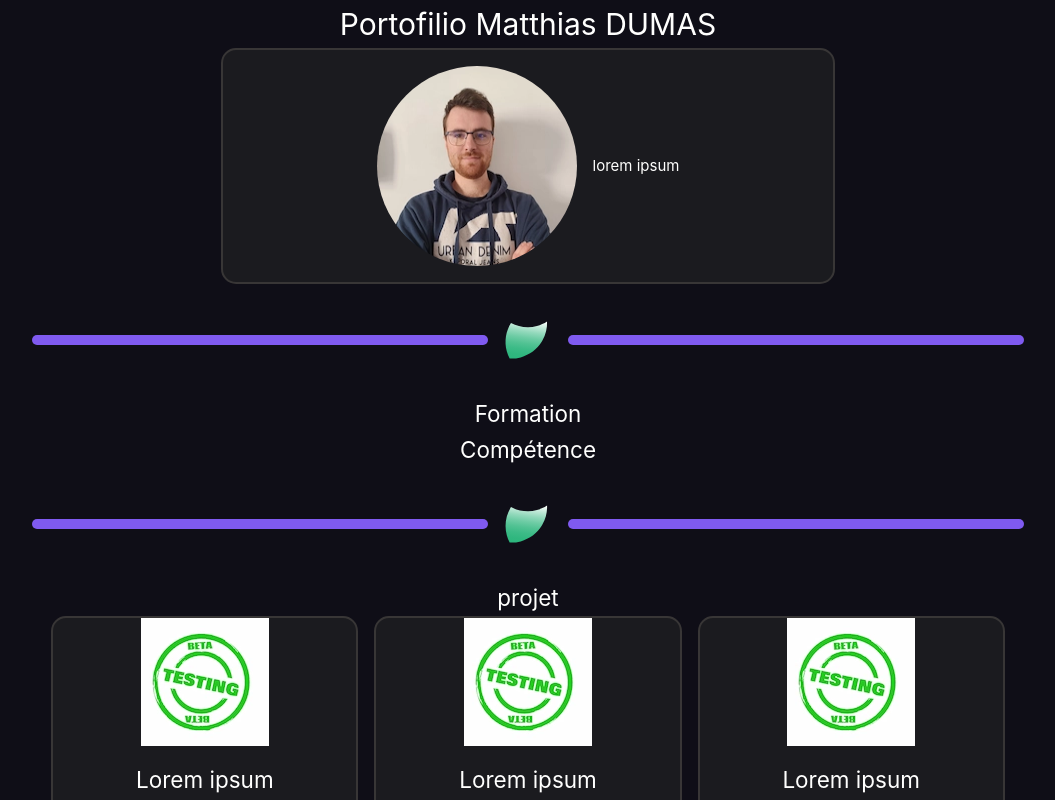
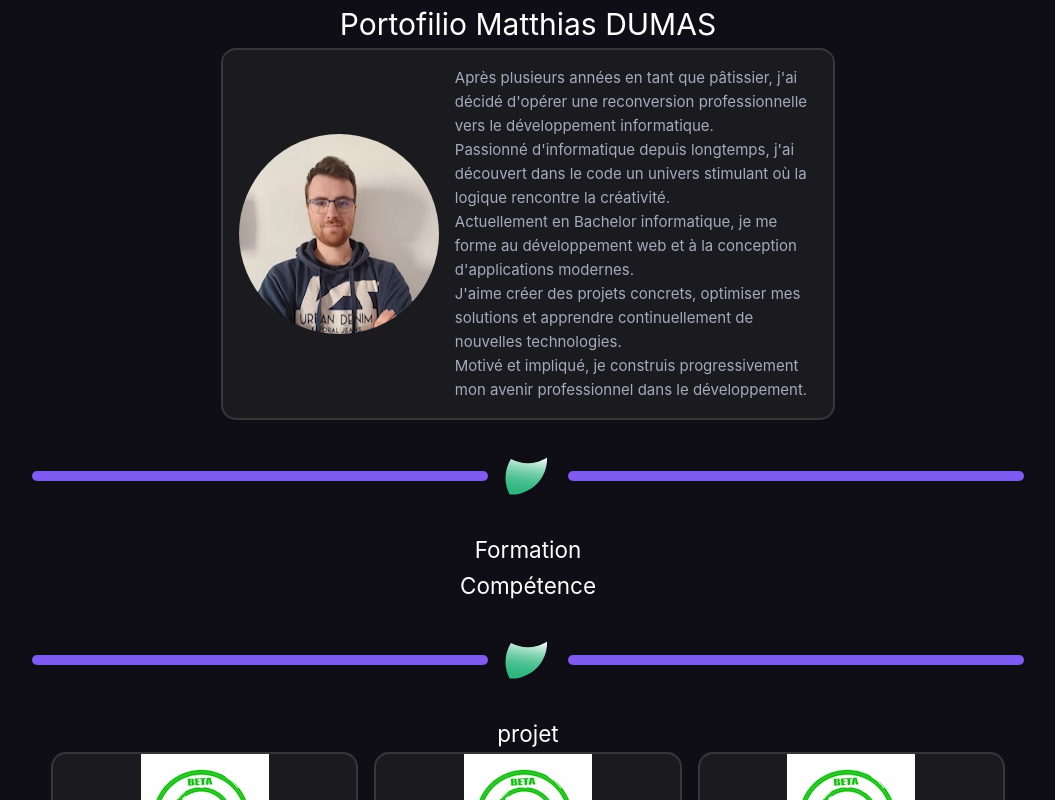
Before and after one commit to Matth-kaiton/portfolio, a Vue app: page / in a window 1280 px wide. Shown: the top 800 px of the page, without its empty margins (112-1167 px from the left). Built offline with nearby package versions, Linux system fonts and the light colour scheme.

Commit message:
about me ok reste css

```diff
--- a/src/App.vue
+++ b/src/App.vue
@@ -5,9 +5,6 @@ import Contact from './components/molecules/Contact.vue';
 import Intro from './components/molecules/Intro.vue';
 import Spliter from './components/molecules/Spliter.vue';
 import projects from "@/data/projects.json";
-
-var text = "lorem ipsum"
-
 </script>
 
 <template>
@@ -15,7 +12,7 @@ var text = "lorem ipsum"
     </header>
     <main>
       <h1>Portofilio Matthias DUMAS</h1>
-      <Intro  :content=text />
+      <Intro/>
       <Spliter/>
       <h2>Formation</h2>
       <h2>Compétence</h2>
--- a/src/components/molecules/Intro.vue
+++ b/src/components/molecules/Intro.vue
@@ -1,16 +1,13 @@
 <script setup>
 import ProfilePicture from '../atoms/ProfilePicture.vue';
+import content from "@/data/content.json";
+</script>
 
-    defineProps({
-    content : {
-        type: String,
-        required: true,
-    }
-    })
-</script>
 <template>
     <section class="intro neon wrap">
-        <p>{{ content }}</p>
+        <div>
+            <p  v-for="(text , i) in content.aboutMe" :key="i">{{ text }}</p>
+        </div>
         <ProfilePicture />
     </section>
 </template>
@@ -27,11 +24,13 @@ import ProfilePicture from '../atoms/ProfilePicture.vue';
 
 .wrap{
     display: flex;
-    flex-direction: column;
+    flex-direction: column-reverse;
     justify-content: center;
     gap: 1rem;
     padding: 1rem;
     align-items: center;
+    text-align: start;
+    color: var(--p-c-text-secondary);
 }
 
 
--- a/src/data/content.json
+++ b/src/data/content.json
@@ -1,14 +1,23 @@
 {
-    "formation" : [
+    "aboutMe": [
+        "Après plusieurs années en tant que pâtissier, j'ai décidé d'opérer une reconversion professionnelle vers le développement informatique.",
+        "Passionné d'informatique depuis longtemps, j'ai découvert dans le code un univers stimulant où la logique rencontre la créativité.",
+        "Actuellement en Bachelor informatique, je me forme au développement web et à la conception d'applications modernes.",
+        "J'aime créer des projets concrets, optimiser mes solutions et apprendre continuellement de nouvelles technologies.",
+        "Motivé et impliqué, je construis progressivement mon avenir professionnel dans le développement. "
+    ],
+    "training" : [
         {
             "name" : "Bachelor informatique",
             "location" : "Ynov Campus à Lyon",
-            "level" : "Bac +3"
+            "level" : "Bac +3",
+            "years" : "2024 - 2027"
         },
         {
             "name" : "Bac pro systèmes numérique",
             "location" : "SEPR à Lyon",
-            "level" : "Bac"
+            "level" : "Bac",
+            "years" : "2021 - 2024"
         }
     ],
     "competence" : [
@@ -37,4 +46,5 @@
             "icon" : "/"
         }
     ]
+
 }
```
Also changed, not shown: src/components/molecules/Training.vue (added, +20 -0 lines), 1 other file (tests, documents, lock files or other folders).
